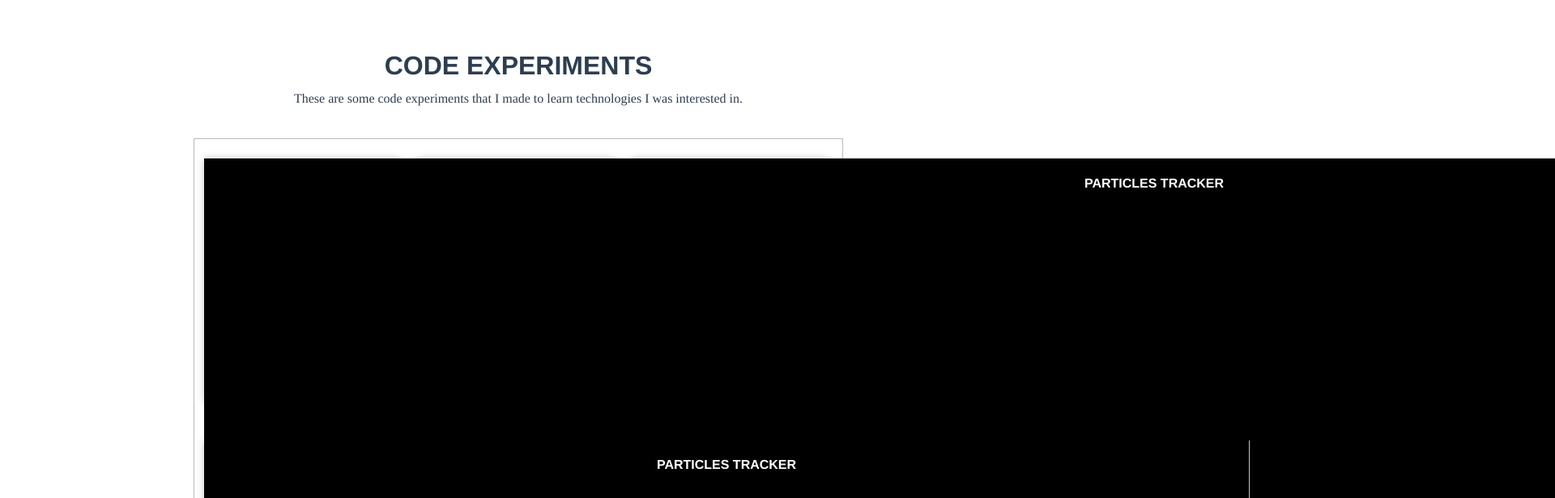
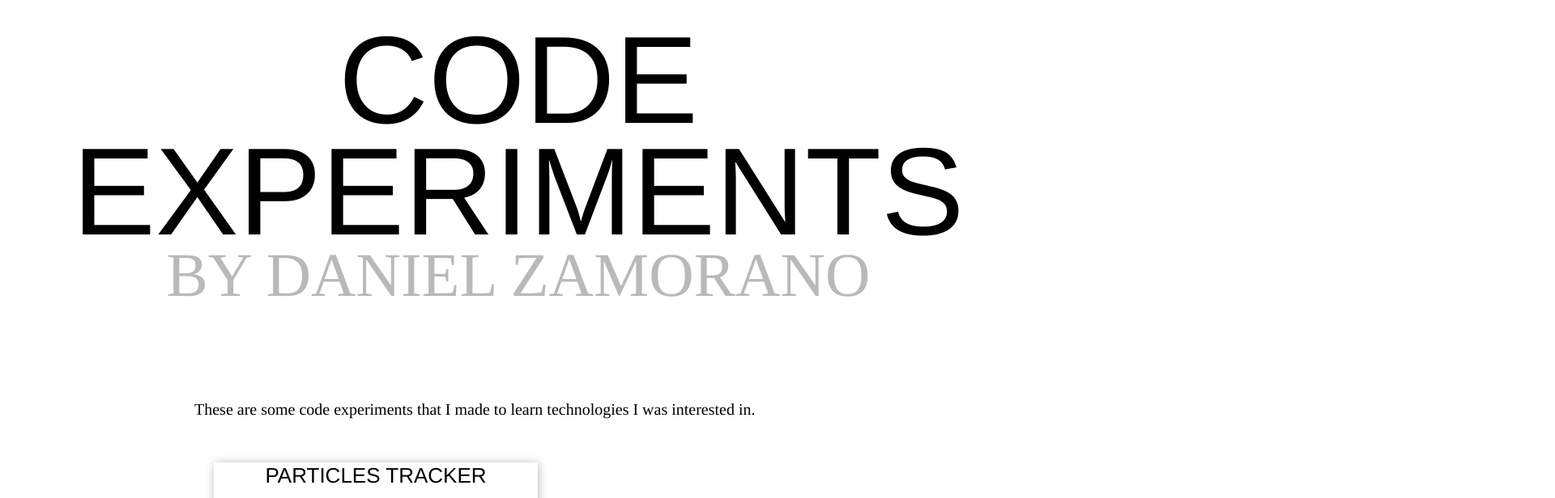
Before and after one commit to daniel-z/coding-lab, a Vue app: page /#/ in a window 1280 px wide. Shown: the top 616 px of the page at 81% size, 1920 px wide, since content can reach past the window. Built offline with nearby package versions, Linux system fonts and the light colour scheme.

Commit message:
New layout.

```diff
--- a/public/index.html
+++ b/public/index.html
@@ -6,12 +6,16 @@
     <meta name="viewport" content="width=device-width,initial-scale=1.0" />
     <link rel="icon" href="<%= BASE_URL %>favicon.ico" />
     <title>codelab</title>
+    <link
+      href="https://fonts.googleapis.com/css?family=Major+Mono+Display|Press+Start+2P|Share+Tech+Mono|VT323&display=swap"
+      rel="stylesheet"
+    />
   </head>
   <body>
     <noscript>
       <strong>
-        We're sorry but this page doesn't work properly without JavaScript enabled. Please enable
-        it to continue.
+        We're sorry but this page doesn't work properly without JavaScript enabled. Please enable it
+        to continue.
       </strong>
     </noscript>
     <div id="app"></div>
--- a/src/App.scss
+++ b/src/App.scss
@@ -4,12 +4,40 @@ h1,
 h2,
 h3,
 h4,
-h6,
+h5,
 h6 {
-  line-height: 1;
-  font-weight: 800;
+  line-height: 0.9;
+  font-weight: normal;
   text-transform: uppercase;
-  margin: 15px 0;
+}
+
+h1 {
+  font-size: $font-size-xxxlarge;
+}
+
+h2 {
+  font-size: $font-size-xxlarge;
+  margin: 10px 0;
+}
+
+h3 {
+  font-size: $font-size-xlarge;
+  margin: 8px 0;
+}
+
+h4 {
+  font-size: $font-size-medium;
+  margin: 5px 0;
+}
+
+h5 {
+  font-size: $font-size-small;
+  margin: 5px 0;
+}
+
+h6 {
+  font-size: $font-size-xsmall;
+  margin: 5px 0;
 }
 
 html,
@@ -18,6 +46,7 @@ body {
   display: block;
   padding: 0;
   margin: 0;
+  font-family: $secondary-ffamily;
 }
 
 #app {
@@ -25,7 +54,16 @@ body {
   -webkit-font-smoothing: antialiased;
   -moz-osx-font-smoothing: grayscale;
   text-align: center;
-  color: #2c3e50;
   width: 100%;
   display: block;
 }
+
+.theme-light {
+  background-color: $white;
+  color: $black;
+}
+
+.theme-dark {
+  background-color: $black;
+  color: $white;
+}
--- a/src/App.vue
+++ b/src/App.vue
@@ -1,5 +1,5 @@
 <template>
-  <div id="app">
+  <div id="app" class="theme-light">
     <!-- <div id="nav">
       <router-link to="/">Home</router-link>|
       <router-link to="/about">About</router-link>
--- a/src/styles/variables.scss
+++ b/src/styles/variables.scss
@@ -2,15 +2,16 @@
 $black: #000;
 $white: #fff;
 $gray-alpha: #b9b9b9;
+$yellow: #ffff00;
 
 // Font Sizes
-$font-size-xsmall: 14px;
-$font-size-small: 16px;
-$font-size-medium: 18px;
-$font-size-large: 22px;
-$font-size-xlarge: 34px;
-$font-size-xxlarge: 40px;
-$font-size-xxxlarge: 52px;
+$font-size-xsmall: 18px;
+$font-size-small: 22px;
+$font-size-medium: 26px;
+$font-size-large: 30px;
+$font-size-xlarge: 38px;
+$font-size-xxlarge: 48px;
+$font-size-xxxlarge: 62px;
 
 // fonts
 $primary-ffamily: "Avenir", Helvetica, Arial, sans-serif;
--- a/src/views/home/Home.html
+++ b/src/views/home/Home.html
@@ -1,22 +1,27 @@
 <div class="home-page page">
+  <section class="home-page__header">
     <header>
       <h1>Code Experiments</h1>
+      <h2>By Daniel Zamorano</h2>
     </header>
+  </section>
+
+  <div class="main-content">
     <section class="home-page__intro">
       <p>
         These are some code experiments that I made to learn technologies I was interested in.
       </p>
     </section>
-  <div class="main-content">
-    <section class="experiment-cards">
-      <div class="card-container" v-for="(code, index) in codeExperiments" v-bind:key="index">
-        <div class="card">
-          <div class="card__front">
-            <h4>{{ code.name }}</h4>
-          </div>
-          <div class="card__back">
-            <span class="card__name">{{ code.name }}</span>
-            <div class="card__description">
+
+    <section class="code-experiments">
+      <div
+        class="experiment-container theme-light"
+        v-for="(code, index) in codeExperiments"
+        v-bind:key="index"
+      >
+        <div class="experiment">
+          <h4 class="experiment__name">{{ code.name }}</h4>
+          <div class="experiment__description">
             <a href="{{code.repoUrl}"> Github Repo </a>
             <p>{{ code.description }}</p>
             <ul>
@@ -25,7 +30,6 @@
           </div>
         </div>
       </div>
-      </div>
     </section>
   </div>
 </div>
--- a/src/views/home/Home.scss
+++ b/src/views/home/Home.scss
@@ -4,74 +4,91 @@
 
 $code-card-height: 300px;
 $code-card-bgcolor: $black;
-$code-card-fcolor: $white;
+$code-card-fcolor: $black;
+$code-card-bordcolor: $black;
+
+$code-card-fcolor-dark: $white;
+$code-card-bordcolor-dark: $black;
+
+.home-page {
+  padding-top: 30px;
+  @include flx-center();
+  flex-flow: column wrap;
+
+  &__header {
+    h1 {
+      text-align: center;
+      width: 100%;
+      font-size: 12vw;
+      margin: 0;
+    }
+
+    h2 {
+      margin: 0;
+      font-family: $secondary-ffamily;
+      font-size: 6vw;
+      color: $gray-alpha;
+      margin-bottom: 15px;
+    }
+  }
 
   .main-content {
     @include flx-center();
+    flex-flow: column wrap;
+
+    .home-page__intro {
+      width: 100%;
+
+      p {
+        text-align: justify;
+        font-family: $secondary-ffamily;
+        margin: 40px 0 0 0;
+        font-size: 20px;
+      }
     }
 
-.home-page {
-  padding-top: 50px;
-
-  h1 {
-    text-align: center;
-    width: 100%;
-  }
-
-  &__intro {
-    font-family: $secondary-ffamily;
-    margin-bottom: 40px;
-  }
-
-  .experiment-cards {
-    border: 1px solid $gray-alpha;
-    display: flex;
-    flex-flow: row wrap;
+    min-width: 280px;
+    max-width: 800px;
+    width: 280px;
     width: 85%;
-    width: 280px;
-    min-width: 280px;
-    justify-content: flex-start;
-    max-width: 800px;
 
     @include small-up {
-      width: 80%;
+      width: 90%;
     }
 
     @include large-up {
       justify-content: start;
+      padding: 5%;
     }
   }
 
-  .card-container {
+  .code-experiments {
+    display: flex;
+    flex-flow: row wrap;
+    justify-content: flex-start;
+    margin: 30px 0;
+  }
+}
+
+.experiment-container {
   height: $code-card-height;
-    margin: 2% 0 1% 0;
   width: 100%;
-    max-width: 280px;
+  margin: 3% 0;
 
-    &:first-child {
-      margin-top: 0;
-    }
+  box-shadow: 1px 1px 10px $gray-alpha;
 
   &:last-child {
     margin-bottom: 0;
   }
 
   @include small-up {
-      margin: 2% 1%;
-      width: 48%;
-
-      &:first-child {
-        margin-top: 2%;
-      }
-
-      &:last-child {
-        margin-top: 2%;
-      }
+    margin: 3% 0;
+    width: 50%;
   }
 
   @include medium-up {
-      margin: 3% 1.5%;
-      width: 30%;
+    margin: 3%;
+    width: 50%;
 
     &:first-child {
       margin-top: 3%;
@@ -83,52 +100,11 @@ $code-card-fcolor: $white;
     }
   }
 
-    .card {
+  .experiment {
     height: 100%;
-      box-shadow: 1px 1px 10px $gray-alpha;
 
-      &__front,
-      &__back {
-        padding: 8px 5px;
-        background-color: $code-card-bgcolor;
-        box-shadow: 1px 1px 1px $gray-alpha;
-        color: $code-card-fcolor;
-        height: 100%;
-        width: 100%;
-      }
-
-      &__front {
-        display: block;
-        position: absolute;
-      }
-
-      &__back {
+    &__description {
       display: none;
     }
   }
 }
-}
-
-// flip effect
-.card-container {
-  perspective: 800;
-
-  .card {
-    transition: 0.5s;
-  }
-
-  &:hover {
-    .card {
-      transform: rotatey(-180deg);
-
-      &__front {
-        display: none;
-      }
-
-      &__back {
-        display: block;
-        transform: rotatey(180deg);
-      }
-    }
-  }
-}
```
Lines whose indentation alone changed are shown as unchanged.
